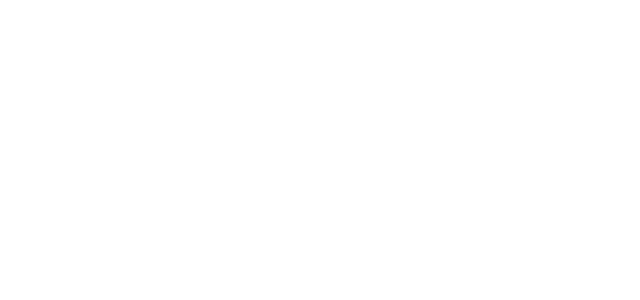
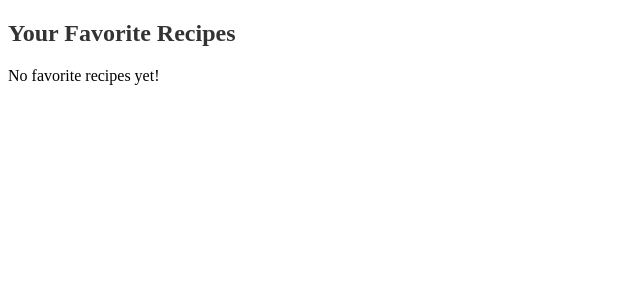
Before and after one commit to Subh-1/My-Recipe-App, a React (Create React App) app: page /yourRecipe in a window 1280 px wide. Before the commit this address had no page. Shown: the top 300 px of the page, without its empty margins (0-640 px from the left). Built offline with nearby package versions, Linux system fonts and the light colour scheme.

Commit message:
adding add to favorite

```diff
--- a/src/App.jsx
+++ b/src/App.jsx
@@ -8,6 +8,7 @@ import ListRecipe from "./Components/ListRecipe";
 import RecipeDetails from "./Components/RecipeDetails";
 import FavoriteList from "./Components/FavoriteList";
 import CreateRecipe from "./Components/CreateRecipe"
+import YourRecipe from "./Components/YourRecipe";
 
 const App = () => {
   const isLoggedIn = localStorage.getItem("isLoggedIn");
@@ -27,6 +28,7 @@ const App = () => {
         <Route path="/recipe-details/:id" element={<RecipeDetails />} />
         <Route path="/favorite" element={<FavoriteList />} />
         <Route path="/createRecipe" element={<CreateRecipe />} />
+        <Route path="/yourRecipe" element={<YourRecipe />} />
       </Routes>
     </Router>
   );
--- a/src/Components/ListRecipe.jsx
+++ b/src/Components/ListRecipe.jsx
@@ -8,9 +8,25 @@ const ListRecipe =  ({ recipes, setRecipes, searchQuery }) => {
 
   const navigate = useNavigate();
 
+  const currentUser = JSON.parse(localStorage.getItem("currentUser"));
+
   const handleAddToFavorites = (recipe) => {
-    setFavorites((prevFavorites) => [...prevFavorites, recipe]);
+    if (!currentUser) {
+      alert("You must be logged in to add to favorites.");
+      return;
+    }
+
+    // Get the current favorites from localStorage, or initialize an empty array
+    const storedFavorites = JSON.parse(localStorage.getItem(`favorites_${currentUser.id}`)) || [];
+
+    // If the recipe is not already in favorites, add it
+    if (!storedFavorites.some((item) => item.id === recipe.id)) {
+      const updatedFavorites = [...storedFavorites, recipe];
+      localStorage.setItem(`favorites_${currentUser.id}`, JSON.stringify(updatedFavorites));
+      setFavorites(updatedFavorites);
+    }
   };
+
 
   const handleCardClick = (recipe, index) => {
     navigate(`/recipe-details/${index}`, { state: { recipe } });
@@ -56,12 +72,6 @@ const ListRecipe =  ({ recipes, setRecipes, searchQuery }) => {
           </div>
         ))}
       </div>
-      {/* <h3>Favorites:</h3>
-      <ul>
-        {favorites.map((favorite, idx) => (
-          <li key={idx}>{favorite["Recipe Name"]}</li>
-        ))}
-      </ul> */}
     </div>
   );
 };
--- a/src/Components/Navbar.jsx
+++ b/src/Components/Navbar.jsx
@@ -68,7 +68,7 @@ const Navbar = ({ onSearch }) => {
                   <a href="/createRecipe">Create Recipe</a>
                 </li>
                 <li>
-                  <a href="#link2">My Recipes</a>
+                  <a href="/yourRecipe">My Recipes</a>
                 </li>
                 <li>
                   <a href="#link3">Shared Recipes</a>
--- /dev/null
+++ b/src/Components/YourRecipe.js
@@ -0,0 +1,37 @@
+import React, { useEffect, useState } from "react";
+
+const YourRecipe = () => {
+  const [favorites, setFavorites] = useState([]);
+  const currentUser = JSON.parse(localStorage.getItem("currentUser"));
+
+  useEffect(() => {
+    if (currentUser) {
+      const storedFavorites = JSON.parse(localStorage.getItem(`favorites_${currentUser.id}`)) || [];
+      setFavorites(storedFavorites);
+    }
+  }, [currentUser]);
+
+  return (
+    <div>
+      <h2>Your Favorite Recipes</h2>
+      <div className="favorite-recipes">
+        {favorites.length > 0 ? (
+          favorites.map((recipe, index) => (
+            <div key={index} className="recipe-card">
+              <div className="recipe-field">
+                <strong>Recipe Name:</strong> {recipe.recipeName}
+              </div>
+              <div className="recipe-field">
+                <strong>Cuisine:</strong> {recipe.cuisineType}
+              </div>
+            </div>
+          ))
+        ) : (
+          <p>No favorite recipes yet!</p>
+        )}
+      </div>
+    </div>
+  );
+};
+
+export default YourRecipe;
```
